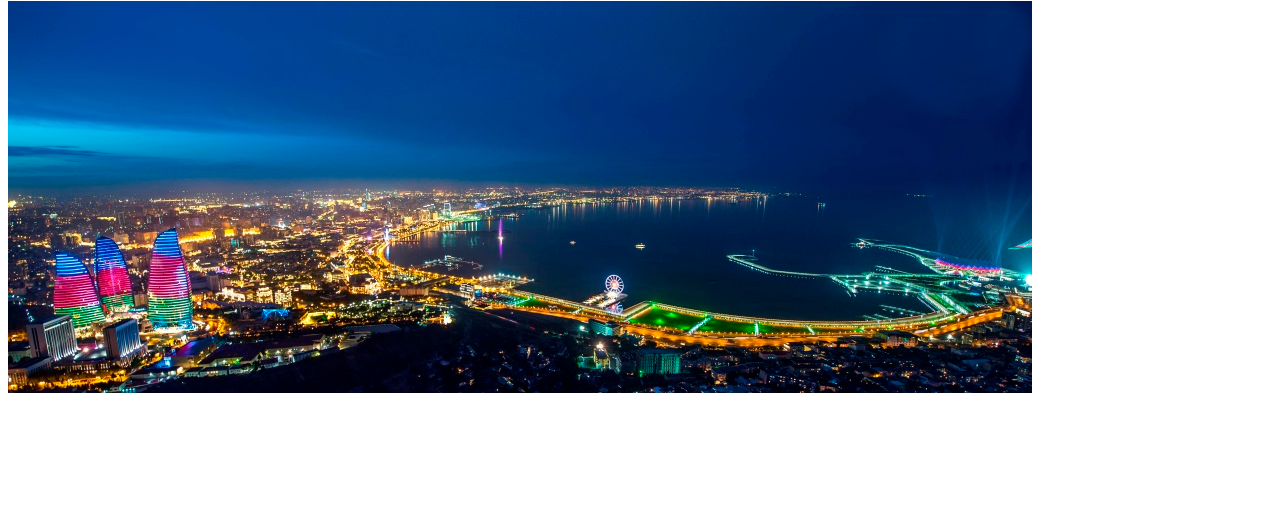
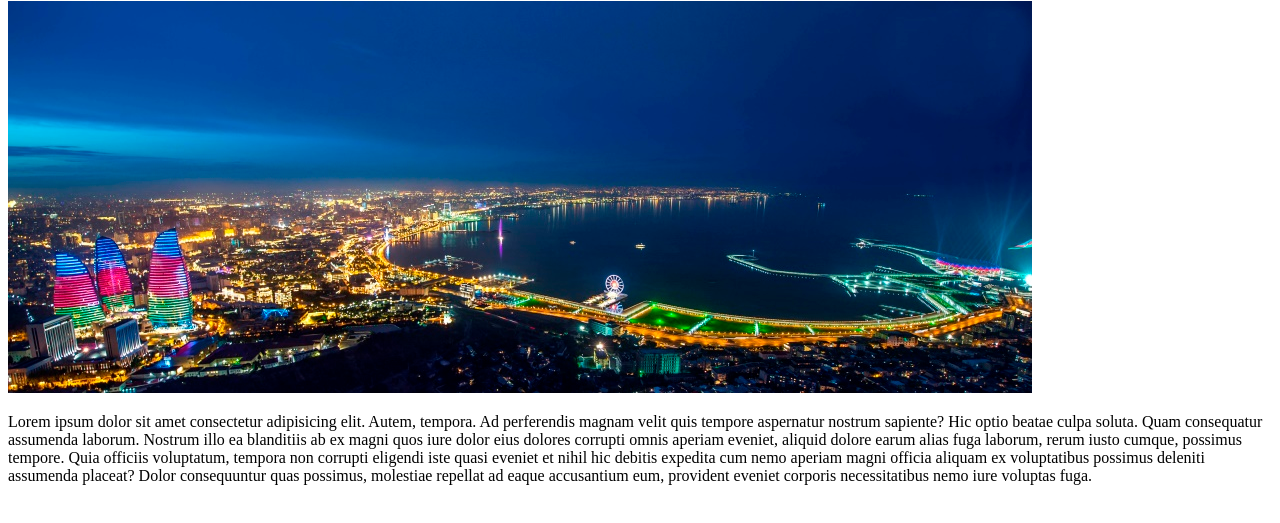
Before and after one commit to muradsalam/baku, a plain HTML site: page index.html in a window 1280 px wide. Shown: the part 79-602 px from the top of the page. Drawn offline with Linux system fonts and the light colour scheme.

Commit message:
Lorem added

```diff
--- a/index.html
+++ b/index.html
@@ -9,5 +9,6 @@
 <body>
     <h1>That is Baku city.</h1>
     <img src="Baku sekil.jpg" alt="">
+    <p>Lorem ipsum dolor sit amet consectetur adipisicing elit. Autem, tempora. Ad perferendis magnam velit quis tempore aspernatur nostrum sapiente? Hic optio beatae culpa soluta. Quam consequatur assumenda laborum. Nostrum illo ea blanditiis ab ex magni quos iure dolor eius dolores corrupti omnis aperiam eveniet, aliquid dolore earum alias fuga laborum, rerum iusto cumque, possimus tempore. Quia officiis voluptatum, tempora non corrupti eligendi iste quasi eveniet et nihil hic debitis expedita cum nemo aperiam magni officia aliquam ex voluptatibus possimus deleniti assumenda placeat? Dolor consequuntur quas possimus, molestiae repellat ad eaque accusantium eum, provident eveniet corporis necessitatibus nemo iure voluptas fuga.</p>
 </body>
 </html>
```
